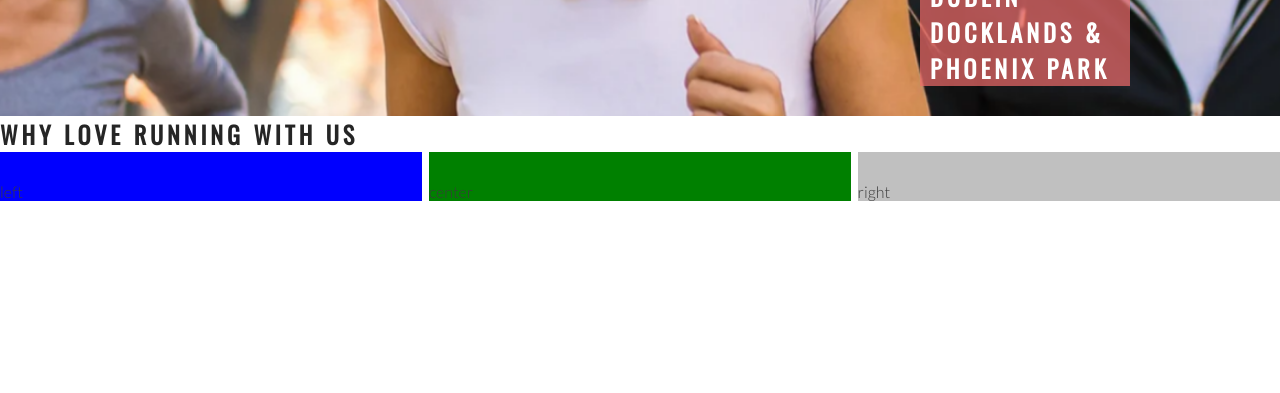
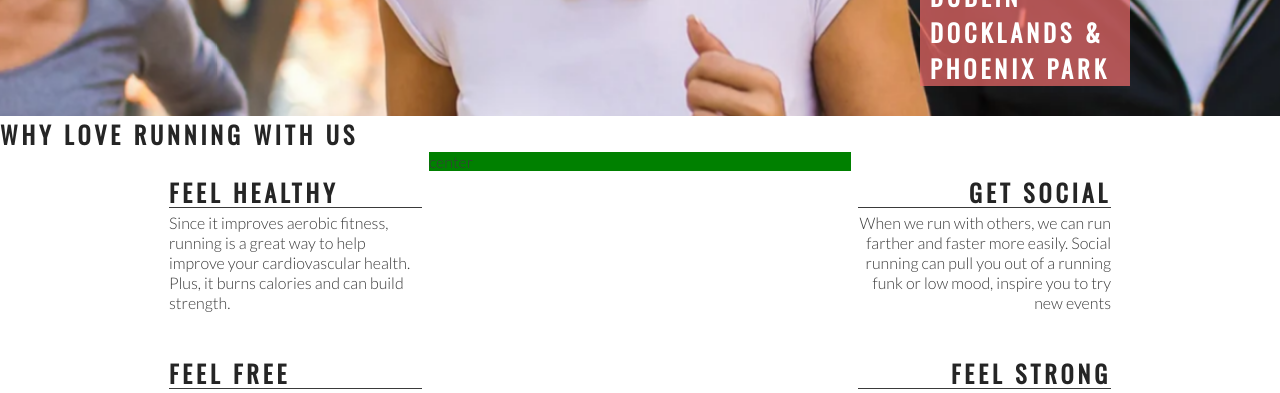
Before and after one commit to tetraxile-ci/love-running, a plain HTML site: page index.html in a window 1280 px wide. Shown: the part 559-952 px from the top of the page. Drawn offline with nearby package versions, Linux system fonts and the light colour scheme.

Commit message:
Add about sections content and style

```diff
--- a/assets/css/style.css
+++ b/assets/css/style.css
@@ -122,11 +122,9 @@ h1, h2 {
     padding-top: 30px;
     width: 33%;
     float: left;
-    background-color: blue;
 }
 
 #center-about {
-    padding-top: 30px;
     width: 33%;
     margin: 0 auto;
     background-color: green;
@@ -136,5 +134,34 @@ h1, h2 {
     padding-top: 30px;
     width: 33%;
     float: right;
-    background-color: silver;
 }
+
+hr {
+    border-top: 1px solid #3a3a3a;
+    width: 100%;
+    margin: 5px 0;
+}
+
+.left-about-heading {
+    width: 60%;
+    float: right;
+    line-height: 20px;
+    clear: both;
+    margin-bottom: 50px;
+}
+
+.right-about-heading {
+    width: 60%;
+    float: left;
+    line-height: 20px;
+    clear: both;
+    margin-bottom: 50px;
+}
+
+.right-about-heading h2 {
+    text-align: right;
+}
+
+.right-about-heading p {
+    text-align: right;
+}
--- a/index.html
+++ b/index.html
@@ -41,8 +41,29 @@
     </section>
     <section id="club-ethos">
         <h1>Why Love Running With Us</h1>
-        <div id="left-about">left</div>
-        <div id="right-about">right</div>
+        <div id="left-about">
+            <div class="left-about-heading">
+                <h2>Feel Healthy</h2>
+                <hr>
+                <p>Since it improves aerobic fitness, running is a great way to help improve your cardiovascular health. Plus, it burns calories and can build strength.</p>
+            </div>
+            <div class="left-about-heading">
+                <h2>Feel Free</h2>
+                <hr>
+                <p>Physical exercise, running included, is known to release endorphins in the brain. Endorphins make you more energetic, more awake and, yes, happier. </p>
+            </div>
+        </div>
+        <div id="right-about">
+            <div class="right-about-heading">
+                <h2>Get Social</h2>
+                <hr>
+                <p>When we run with others, we can run farther and faster more easily. Social running can pull you out of a running funk or low mood, inspire you to try new events</p>
+            </div>
+            <div class="right-about-heading">
+                <h2>Feel Strong</h2>
+                <hr>
+                <p>Running strengthens your heart by pumping blood more effectively through your body. </p>
+            </div></div>
         <div id="center-about">center</div>
     </section>
     <section>
```
